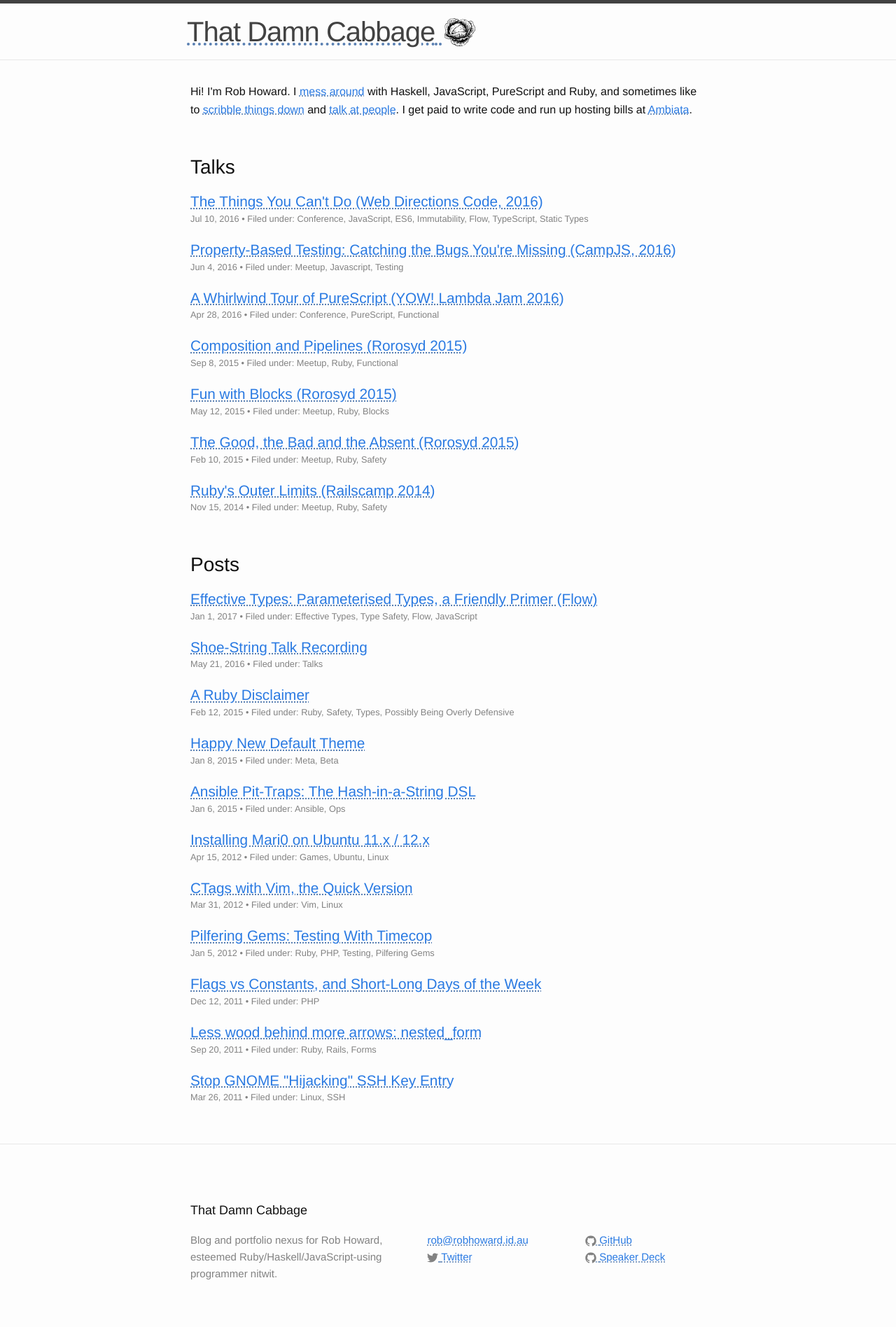
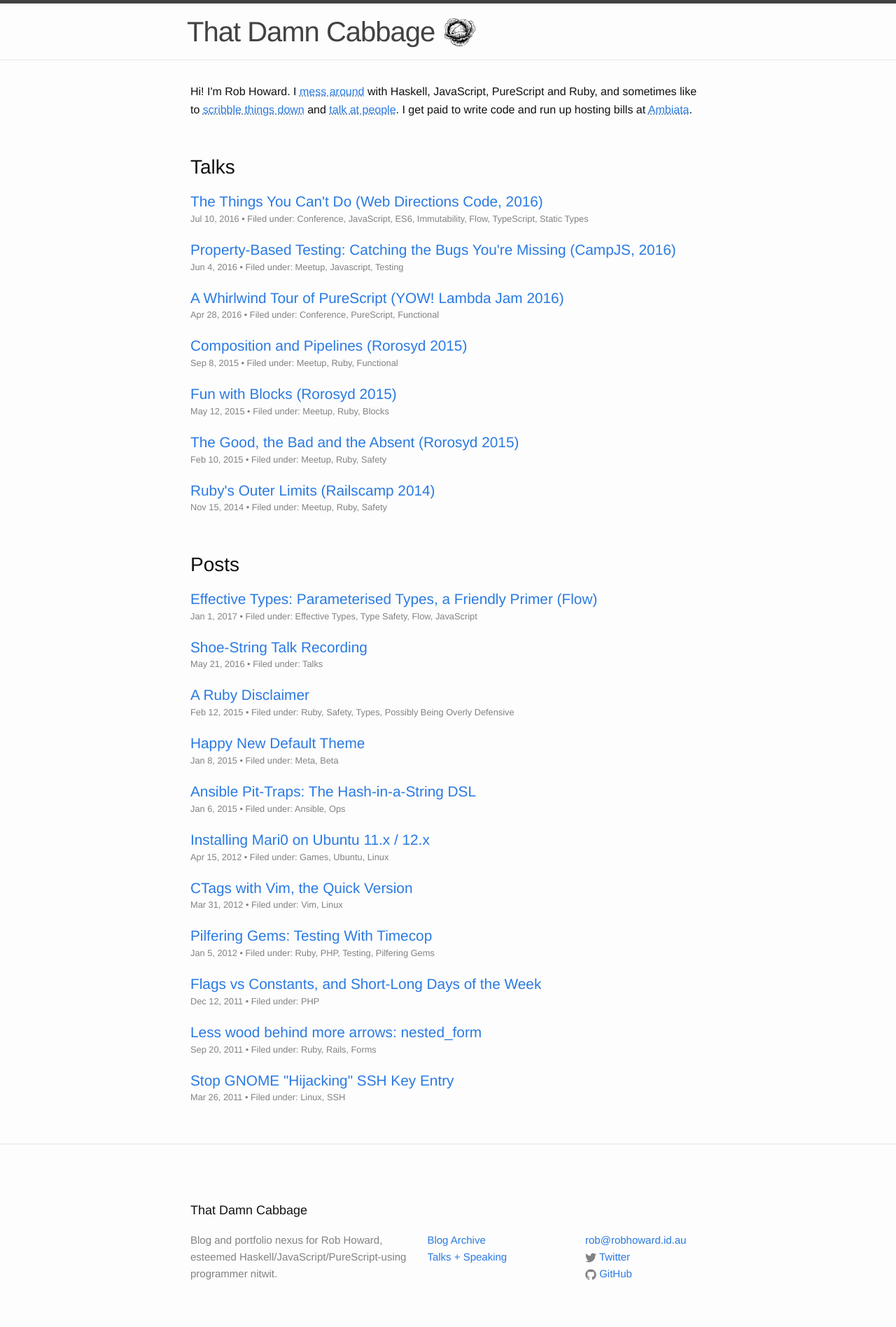
Before and after one commit to damncabbage/deadname.id.au, a Jekyll site: the page built from index.html, in a window 1280 px wide. Shown: the whole page at 70% size. Built offline with Jekyll 4.4.1, drawn with Linux system fonts in a browser that asks for light colours.

Commit message:
Footer and link stuffing around.

```diff
--- a/_config.yml
+++ b/_config.yml
@@ -4,7 +4,7 @@ author: "Rob Howard"
 email: "rob@robhoward.id.au"
 
 description: >
-  Blog and portfolio nexus for Rob Howard, esteemed Ruby/Haskell/JavaScript-using programmer nitwit.
+  Blog and portfolio nexus for Rob Howard, esteemed Haskell/JavaScript/PureScript-using programmer nitwit.
 
 baseurl: "" # the subpath of your site, e.g. /blog/
 url: "http://robhoward.id.au" # the base hostname & protocol for your site
--- a/_includes/footer.html
+++ b/_includes/footer.html
@@ -8,6 +8,13 @@
       </div>
 
       <div class="footer-col  footer-col-2">
+        <ul class="contact-list">
+          <li><a href="/#posts">Blog Archive</a></li>
+          <li><a href="/#talks">Talks + Speaking</a></li>
+        </ul>
+      </div>
+
+      <div class="footer-col  footer-col-3">
         <ul class="contact-list">
           <li><a href="mailto:{{ site.email }}">{{ site.email }}</a></li>
 
@@ -26,11 +33,6 @@
           </li>
           {% endif %}
 
-        </ul>
-      </div>
-
-      <div class="footer-col  footer-col-3">
-        <ul class="social-media-list">
           {% if site.github_username %}
           <li>
             <a href="https://github.com/{{ site.github_username }}">
@@ -44,20 +46,6 @@
             </a>
           </li>
           {% endif %}
-
-          {% if site.speakerdeck_username %}
-          <li>
-            <a href="https://speakerdeck.com/{{ site.speakerdeck_username }}">
-              <span class="icon  icon--github">
-                <svg viewBox="0 0 16 16">
-                  <path fill="#828282" d="M7.999,0.431c-4.285,0-7.76,3.474-7.76,7.761 c0,3.428,2.223,6.337,5.307,7.363c0.388,0.071,0.53-0.168,0.53-0.374c0-0.184-0.007-0.672-0.01-1.32 c-2.159,0.469-2.614-1.04-2.614-1.04c-0.353-0.896-0.862-1.135-0.862-1.135c-0.705-0.481,0.053-0.472,0.053-0.472 c0.779,0.055,1.189,0.8,1.189,0.8c0.692,1.186,1.816,0.843,2.258,0.645c0.071-0.502,0.271-0.843,0.493-1.037 C4.86,11.425,3.049,10.76,3.049,7.786c0-0.847,0.302-1.54,0.799-2.082C3.768,5.507,3.501,4.718,3.924,3.65 c0,0,0.652-0.209,2.134,0.796C6.677,4.273,7.34,4.187,8,4.184c0.659,0.003,1.323,0.089,1.943,0.261 c1.482-1.004,2.132-0.796,2.132-0.796c0.423,1.068,0.157,1.857,0.077,2.054c0.497,0.542,0.798,1.235,0.798,2.082 c0,2.981-1.814,3.637-3.543,3.829c0.279,0.24,0.527,0.713,0.527,1.437c0,1.037-0.01,1.874-0.01,2.129 c0,0.208,0.14,0.449,0.534,0.373c3.081-1.028,5.302-3.935,5.302-7.362C15.76,3.906,12.285,0.431,7.999,0.431z"/>
-                </svg>
-              </span>
-
-              <span class="username">Speaker Deck</span>
-            </a>
-          </li>
-          {% endif %}
         </ul>
       </div>
 
--- a/_sass/_base.scss
+++ b/_sass/_base.scss
@@ -97,20 +97,22 @@ h1, h2, h3, h4, h5, h6 {
  * Links
  */
 a {
+  text-decoration: none;
   color: $brand-color;
-    text-decoration: underline;
-    text-decoration-style: dotted;
-    text-decoration-color: desaturate($brand-color, 40%);
-
   &:visited {
     color: darken($brand-color, 10%);
   }
-
   &:hover {
     color: $text-color;
     text-decoration: underline;
     text-decoration-style: solid;
   }
+}
+
+p a {
+  text-decoration: underline;
+  text-decoration-style: dotted;
+  text-decoration-color: desaturate($brand-color, 40%);
 }
 
 
```
Lines whose indentation alone changed are shown as unchanged.
